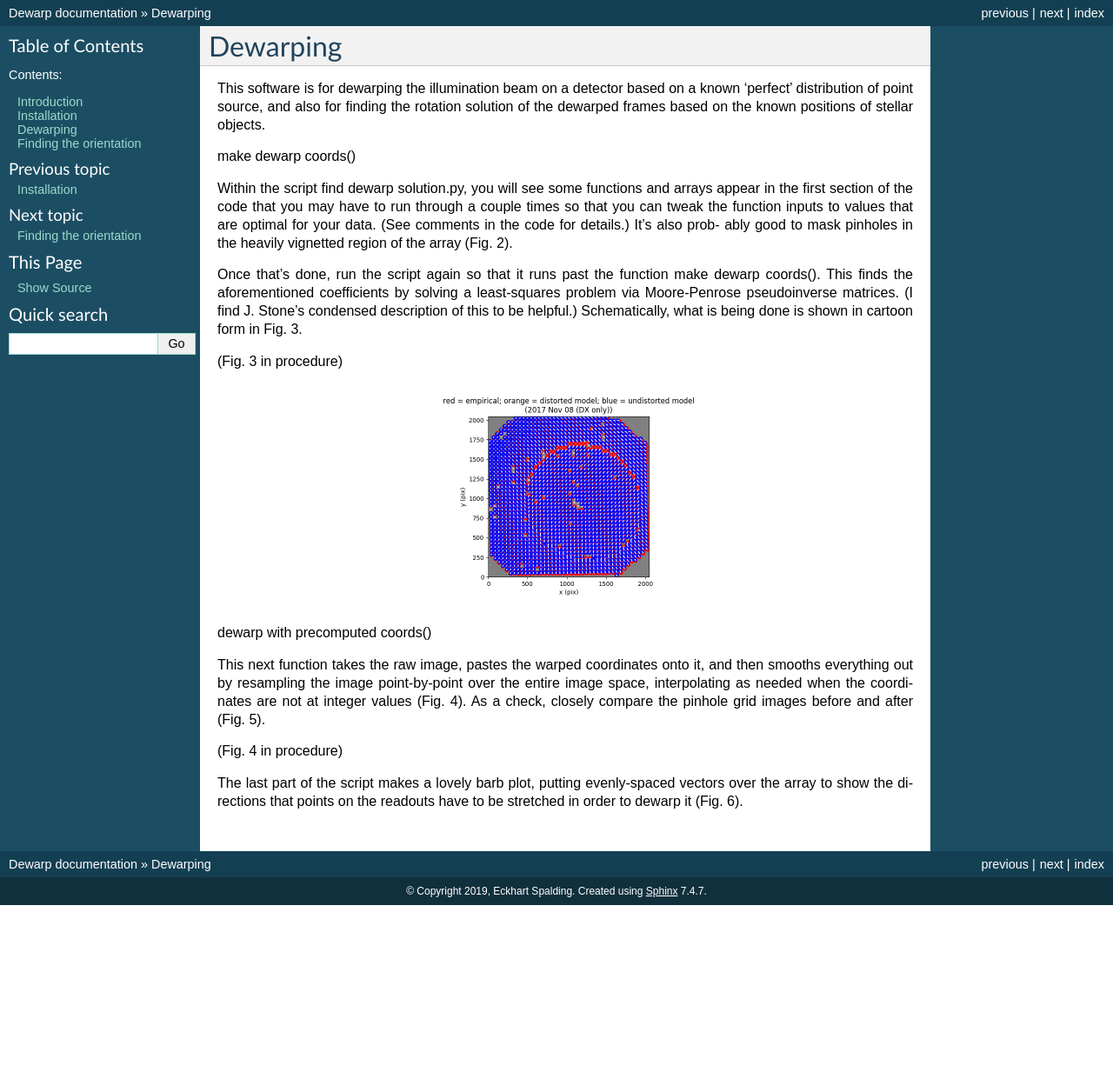
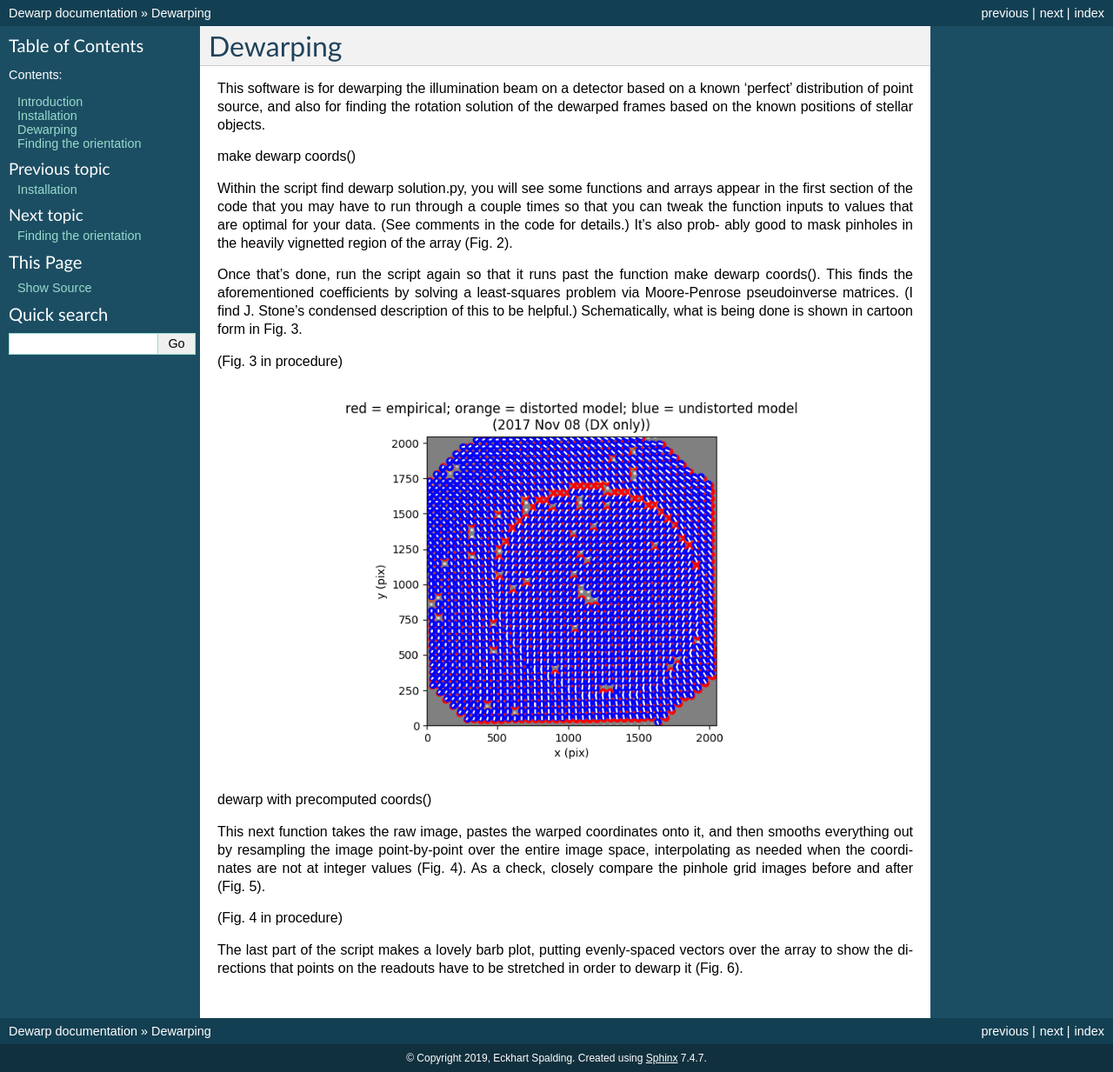
Before and after one commit to mwanakijiji/dewarp, a Sphinx documentation site: the page built from docs/dewarp_soln.rst, in a window 1280 px wide. Shown: the whole page at 87% size. Built offline with Sphinx 7.4.7, drawn with Linux system fonts in a browser that asks for light colours; pages that are not in the unit, such as notebooks, are missing from menus; before the commit the page ends 1041 px from its top, so only the background shows below that.

Commit message:
Trying to add number to fig

```diff
--- a/docs/dewarp_soln.rst
+++ b/docs/dewarp_soln.rst
@@ -18,8 +18,10 @@ cartoon form in Fig. 3.
 
 (Fig. 3 in procedure)
 
+.. _label:
 .. figure:: images/kinks2.png
-	   :scale: 50 %
+	   :scale: 90 %
+           :align: center
 	   :alt: Alternative text
 
 dewarp with precomputed coords()
```
